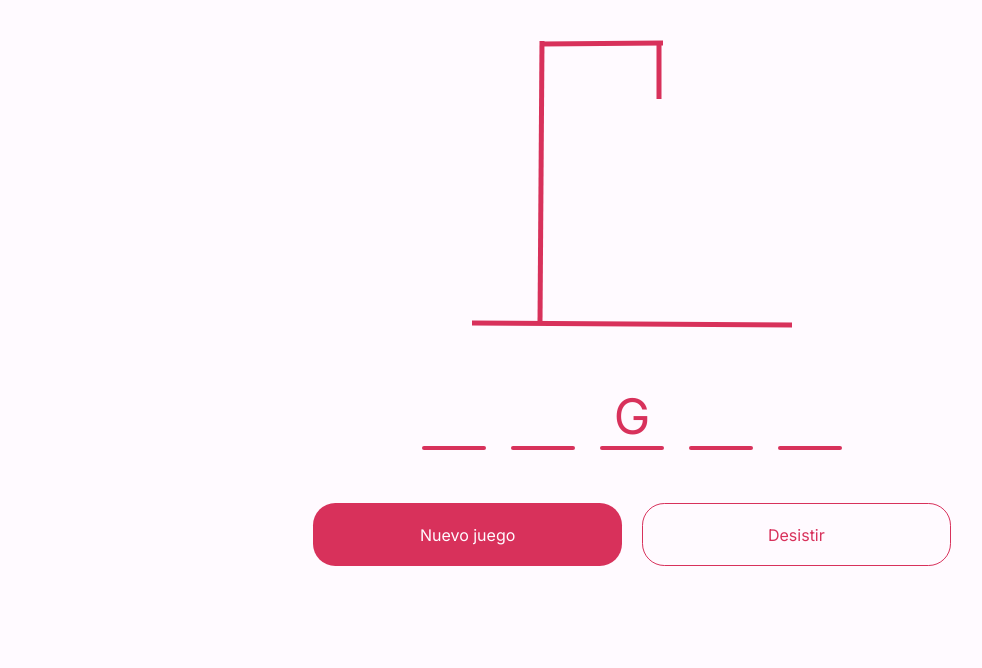
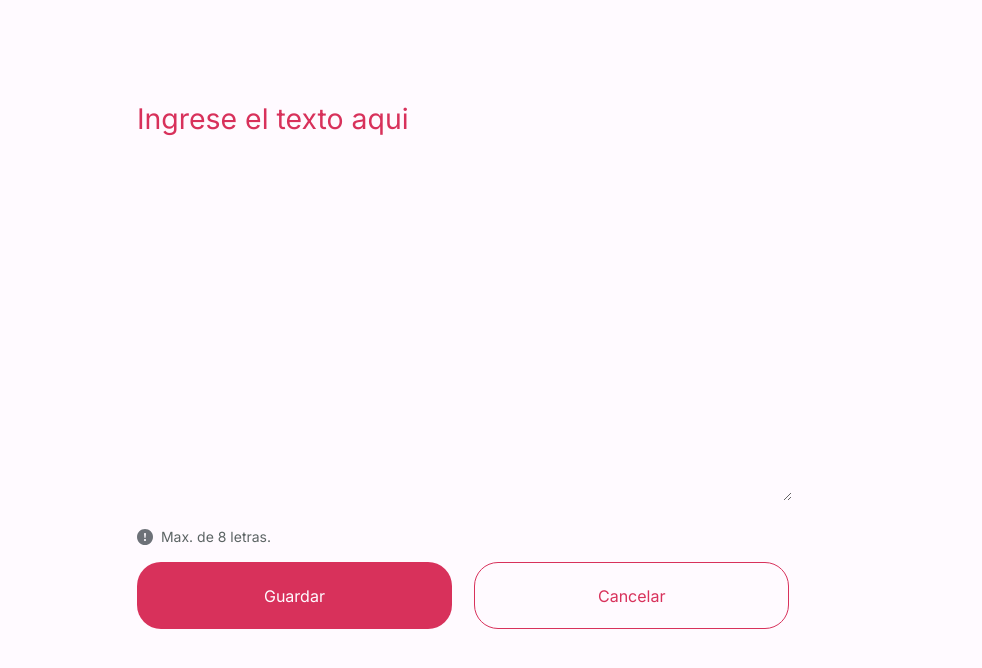
Before and after one commit to marcosddp/El-horcado, a plain HTML site: page index.html in a window 1280 px wide. Shown: the part 90-758 px from the top of the page, without its empty margins (8-990 px from the left). Drawn offline with Linux system fonts and the light colour scheme.

Commit message:
add word

```diff
--- a/index.html
+++ b/index.html
@@ -19,7 +19,21 @@
         <button class="start button-hover">Iniciar juego</button>
         <button class="new-word button-hover">Agregar nueva palabra</button>
       </div>
-      <div id="challenge">
+      <div id="add-word">
+        <div id="add-word__input">
+          <textarea placeholder="Ingrese el texto aqui"></textarea>
+        </div>
+        <div id="add-word__alert">
+          <p>
+            <img src="img/esclamacion.svg" />Max. de 8 letras.
+          </p>
+        </div>
+        <div id="add-word_buttons">
+          <button id="save" class="button-hover">Guardar</button>
+          <button id="cancel" class="button-hover">Cancelar</button>
+        </div>
+      </div>
+      <div id="challenge" class="hidden">
         <canvas id="imageView" width="320" height="320"></canvas>
         <div id="challenge__text">
           <div id="text__problem">
@@ -48,12 +62,7 @@
       </div>
     </main>
 
-   <!--<script type="text/javascript" src="scripts/dibujo.js"></script>-->
-    <script src="scripts/app.js" type="module">
-
-
-
-
-    </script>
+    <!--<script type="text/javascript" src="scripts/dibujo.js"></script>-->
+    <script src="scripts/app.js" type="module"></script>
   </body>
 </html>
--- a/sass/index.scss
+++ b/sass/index.scss
@@ -154,6 +154,119 @@ main {
 
 /*challenge challenge challenge challenge*/
 
+
+/*add-word add-word add-word add-word*/
+#add-word{
+
+
+    margin-top: 80px;
+    margin-left: clamp(35px, 8.2vw, 125px);
+
+    min-width: 475px;
+    width: 680px;
+    padding-right: 25px;
+
+    #add-word__input {
+      font-family: "Inter";
+      font-style: normal;
+      font-weight: 400;
+      font-size: clamp(27.8px, 2.22vw, 32px);
+
+      outline: none;
+      color: var(--cerise);
+      height: 400px;
+      width: 100%;
+
+
+
+      textarea {
+        height: 100%;
+        width: 100%;
+        outline: none;
+
+
+        &::placeholder {
+          color: var(--cerise);
+        }
+      }
+    }
+
+    #add-word__alert{
+      margin-top: 25px;
+      p {
+        display: flex;
+        align-items: center;
+        font-size: 14px;
+
+        color: var(--outer-space-crayola);
+
+        opacity: 0.8;
+        position: relative;
+
+        img {
+          height: 16px;
+          width: 16px;
+          margin-right: 8px;
+        }
+
+      }
+    }
+
+    #add-word_buttons{
+      margin-top: 14px;
+      display: flex;
+      column-gap: clamp(17.25px, 1.74vw, 25px);
+
+      button {
+        display: flex;
+        justify-content: center;
+        align-items: center;
+
+
+        width: calc(50% - 12.5px);
+        height: 67px;
+        border: 1px solid var(--dark-blue-300);
+        border-radius: 24px;
+        font-family: "Inter";
+        font-style: normal;
+        font-weight: 400;
+        transition: 0.9s all;
+
+        cursor: pointer;
+
+        &:hover{
+          filter: brightness(1.19);
+        }
+
+        &:active {
+
+          filter: brightness(0.7);
+          transform: scale(0.96);
+
+        }
+      }
+
+      #save {
+        background-color:  var(--cerise);
+        color: var(--ghost-white);
+      }
+
+      #cancel {
+        background:var(--ghost-white);
+        border: 1px solid var(--cerise);
+        color: var(--cerise);
+      }
+    }
+
+
+
+}
+
+
+/*add-word add-word add-word add-word*/
+
+
+
 /*media querys media querys media querys*/
 
 @media (max-width: 840px) {
```
Also changed, not shown: css/index.css, img/esclamacion.svg (added), 1 other file.
